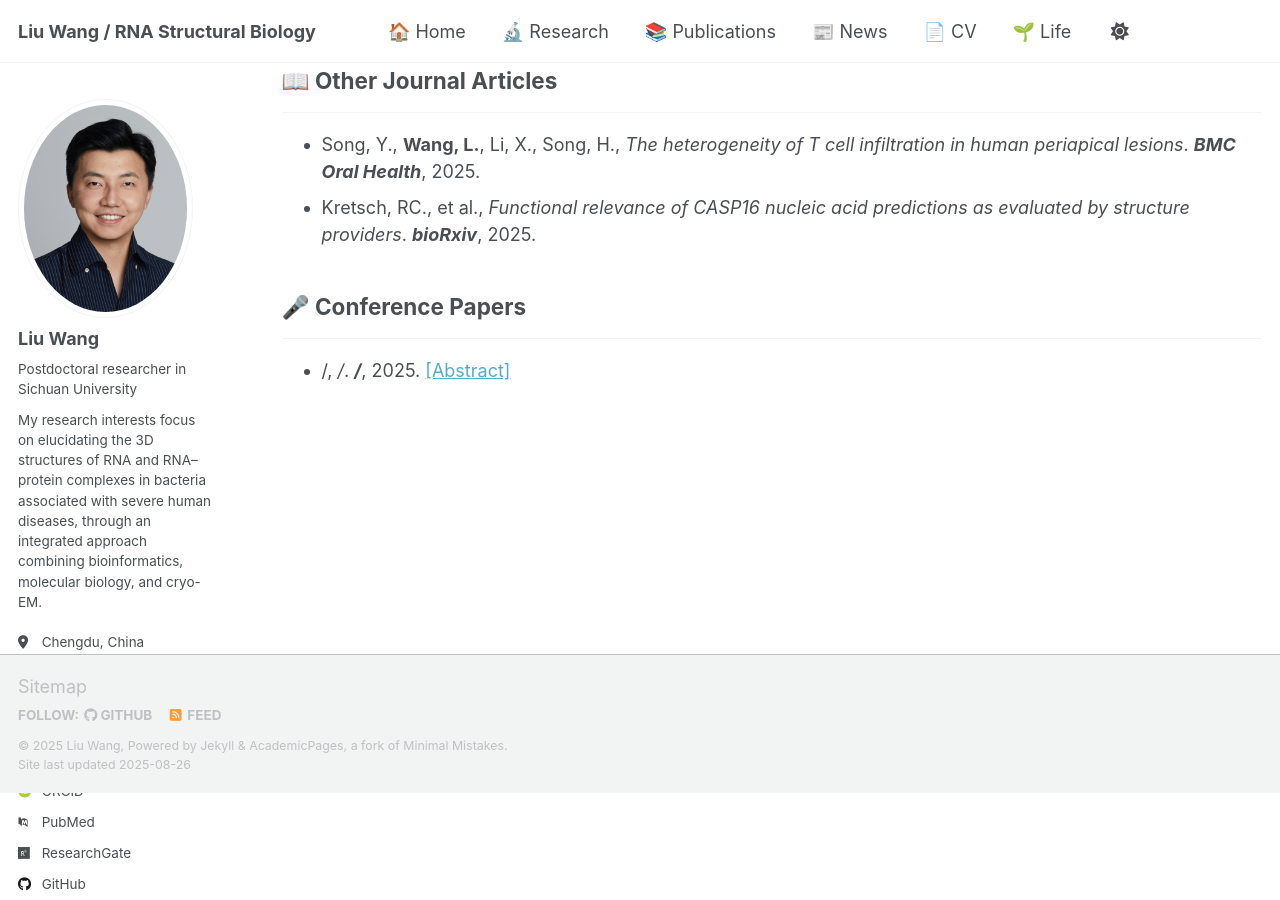
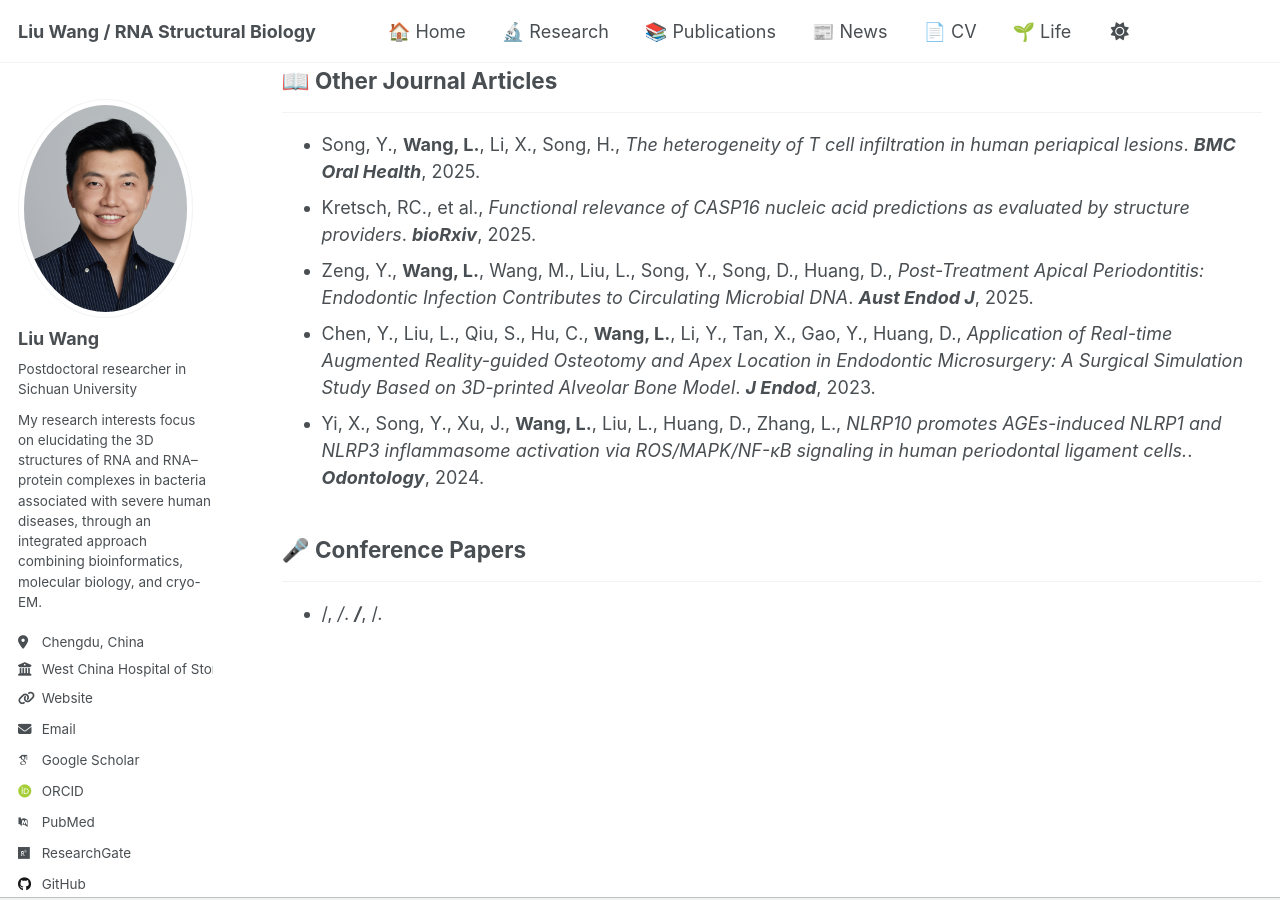
Before and after one commit to liuwang-RNA/Guihub_CV, a Jekyll site: the page built from _pages/publications.html, in a window 1280 px wide and 900 px high, scrolled down 1242 px. Built offline with Jekyll 4.4.1, drawn with Linux system fonts in a browser that asks for light colours; some web fonts are replaced; a script that is not in the unit is left out.

Commit message:
Update publications.yml

```diff
--- a/_data/publications.yml
+++ b/_data/publications.yml
@@ -3,15 +3,36 @@
     authors: "Song, Y., Wang, L., Li, X., Song, H."
     journal: "BMC Oral Health"
     year: 2025
+    doi: "10.1186/s12903-025-05621-2"
 
   - title: "Functional relevance of CASP16 nucleic acid predictions as evaluated by structure providers"
     authors: "Kretsch, RC., et al."
     journal: "bioRxiv"
     year: 2025
+    doi: "10.1101/2025.04.15.649049"
+
+  - title: "Post-Treatment Apical Periodontitis: Endodontic Infection Contributes to Circulating Microbial DNA"
+    authors: "Zeng, Y., Wang, L., Wang, M., Liu, L., Song, Y., Song, D., Huang, D."
+    journal: "Aust Endod J"
+    year: 2025
+    doi: "10.1111/aej.12942"
+
+  - title: "Application of Real-time Augmented Reality-guided Osteotomy and Apex Location in Endodontic Microsurgery: A Surgical Simulation Study Based on 3D-printed Alveolar Bone Model"
+    authors: "Chen, Y., Liu, L., Qiu, S., Hu, C., Wang, L., Li, Y., Tan, X., Gao, Y., Huang, D."
+    journal: "J Endod"
+    year: 2023
+    doi: "10.1016/j.joen.2023.05.011"
+
+  - title: "NLRP10 promotes AGEs-induced NLRP1 and NLRP3 inflammasome activation via ROS/MAPK/NF-κB signaling in human periodontal ligament cells."
+    authors: "Yi, X., Song, Y., Xu, J., Wang, L., Liu, L., Huang, D., Zhang, L."
+    journal: "Odontology"
+    year: 2024
+    doi: "10.1007/s10266-023-00813-0"
+
 
 conferences:
   - title: "/"
     authors: "/"
     venue: "/"
-    year: 2025
-    abstract: "/"
+    year: /
+    doi: "/"
```
